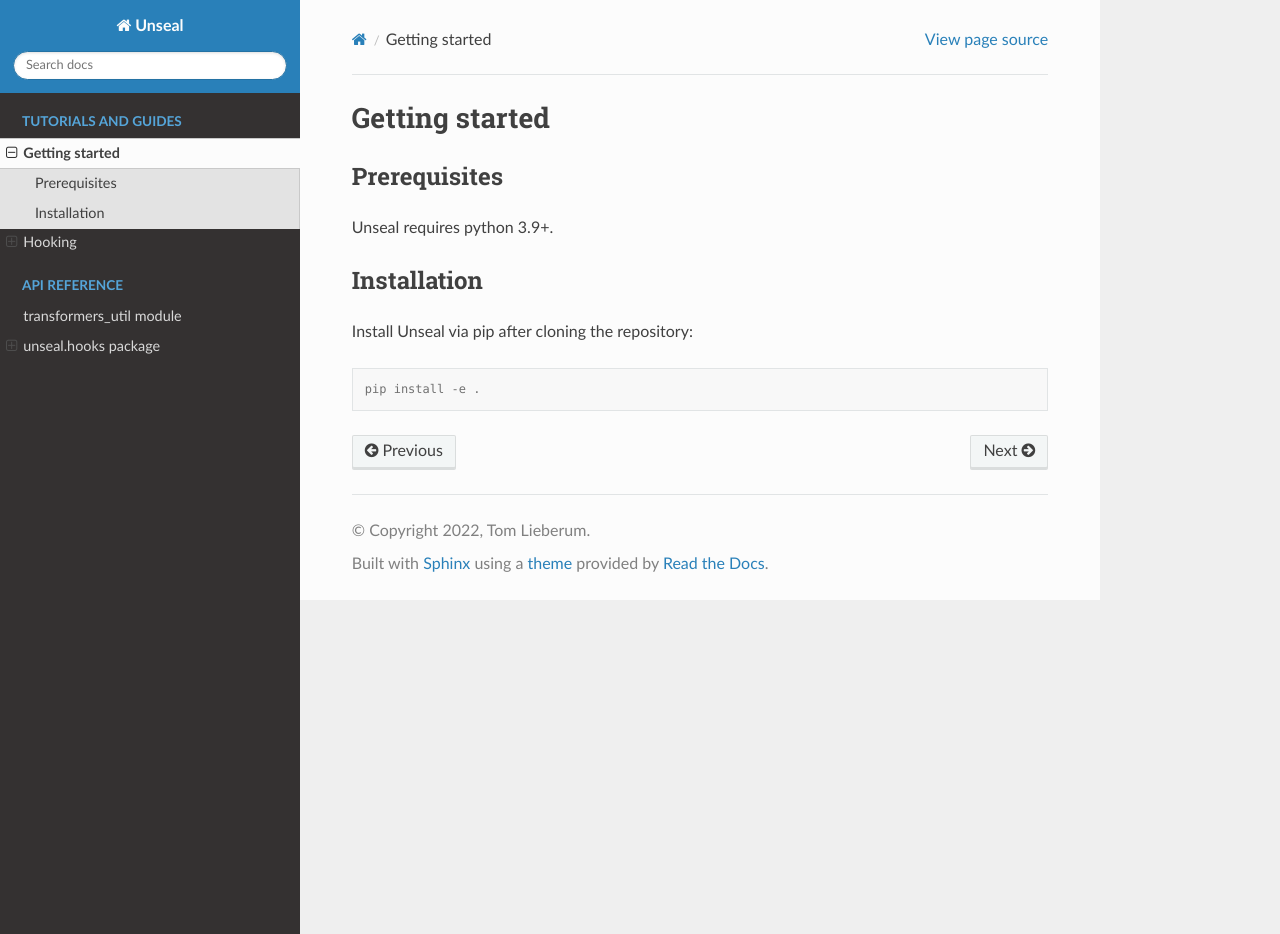
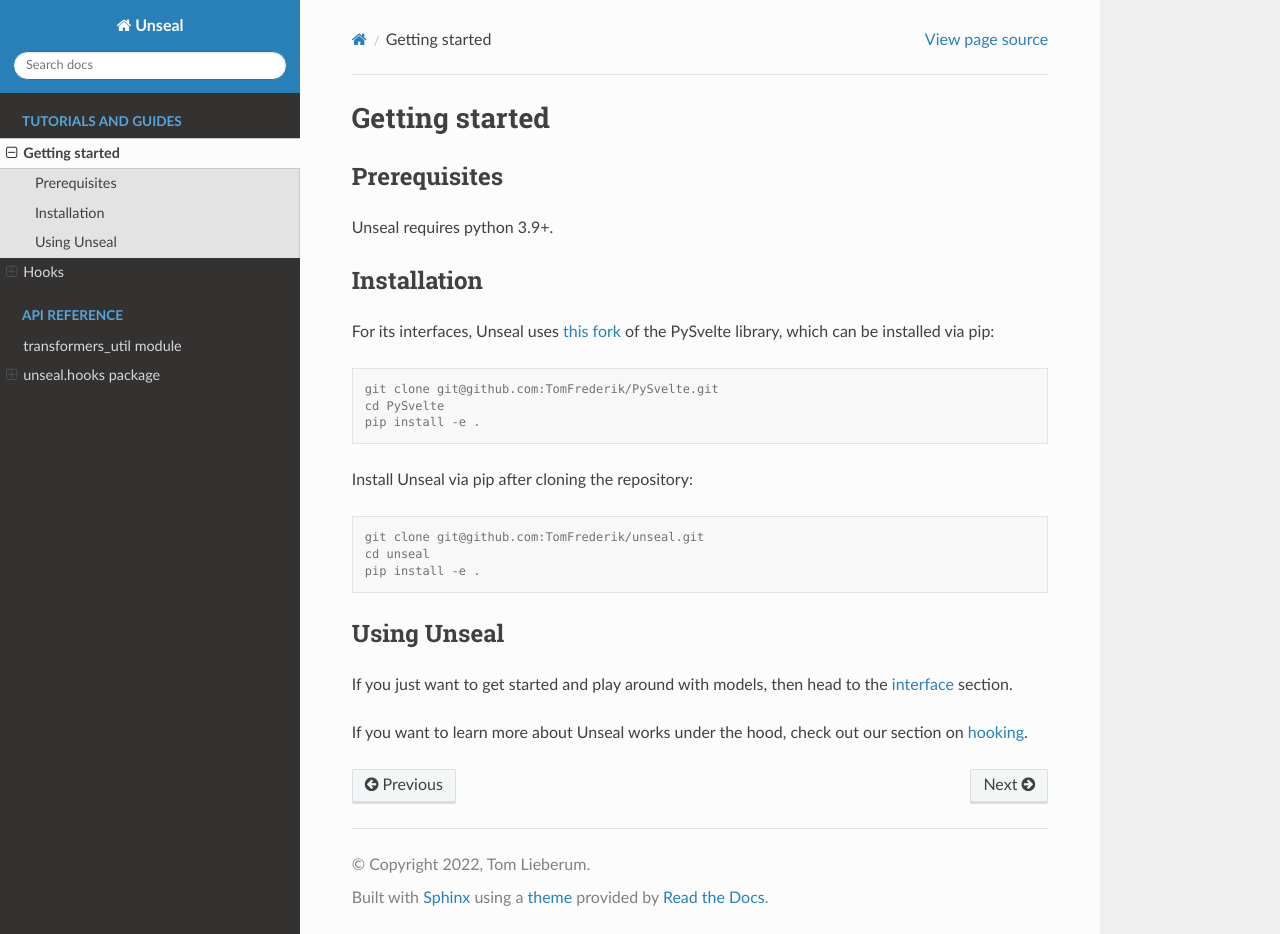
Before and after one commit to TomFrederik/unseal, a Sphinx documentation site: the page built from docs/source/tutorials/getting_started.rst, in a window 1280 px wide and 934 px high. Built offline with Sphinx 7.4.7 and the Read the Docs theme 2.0.0, drawn with Linux system fonts in a browser that asks for light colours; pages that are not in the unit, such as notebooks, are missing from menus.

Commit message:
update docs

```diff
--- a/docs/source/tutorials/getting_started.rst
+++ b/docs/source/tutorials/getting_started.rst
@@ -12,8 +12,27 @@
 Installation
 ------------
 
+For its interfaces, Unseal uses `this fork <https://github.com/TomFrederik/pysvelte>`_ of the PySvelte library, which can be installed via pip:
+
+.. code-block:: console
+
+    git clone git@github.com:TomFrederik/PySvelte.git
+    cd PySvelte
+    pip install -e .
+
+
 Install Unseal via pip after cloning the repository:
 
 .. code-block:: console
 
+    git clone git@github.com:TomFrederik/unseal.git
+    cd unseal
     pip install -e .
+
+
+Using Unseal
+------------
+
+If you just want to get started and play around with models, then head to the :ref:`interface <interfaces>` section.
+
+If you want to learn more about Unseal works under the hood, check out our section on :ref:`hooking <hooking>`.
--- a/docs/source/tutorials/hooking.rst
+++ b/docs/source/tutorials/hooking.rst
@@ -2,7 +2,7 @@
 
 
 ===============
-Hooking
+Hooks
 ===============
 
 Hooks are at the heart of Unseal. In short, a hook is an access point to a model. It is defined by the point of the model at
--- a/docs/source/tutorials/interfaces.rst
+++ b/docs/source/tutorials/interfaces.rst
@@ -1,4 +1,4 @@
-.. _interface_tut:
+.. _interfaces:
 
 # Interfaces in Unseal
 
@@ -12,3 +12,5 @@
 ## Native interfaces
 
 Unseal comes with several native interfaces that are ready to use out of the box.
+
+All the pre-built interfaces are available in the ``unseal.interface.plain_interfaces`` package.
```
